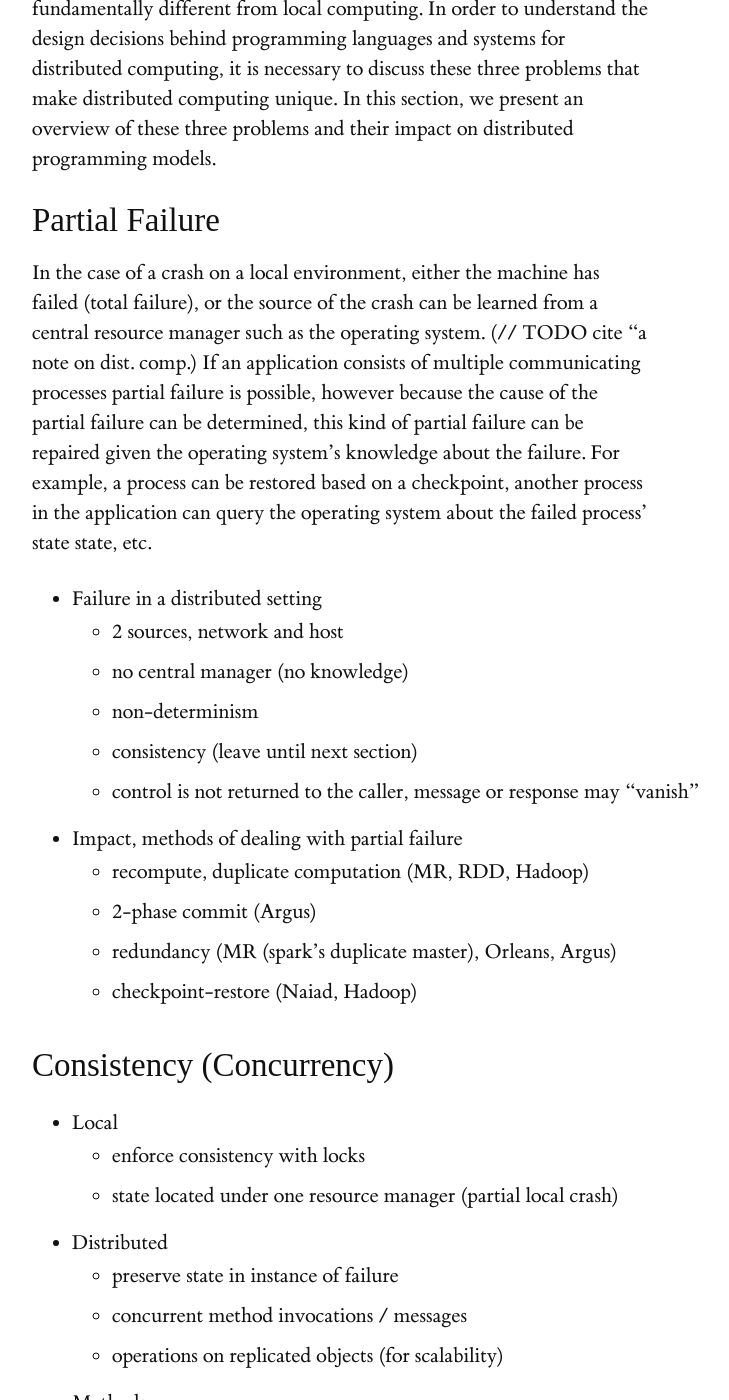
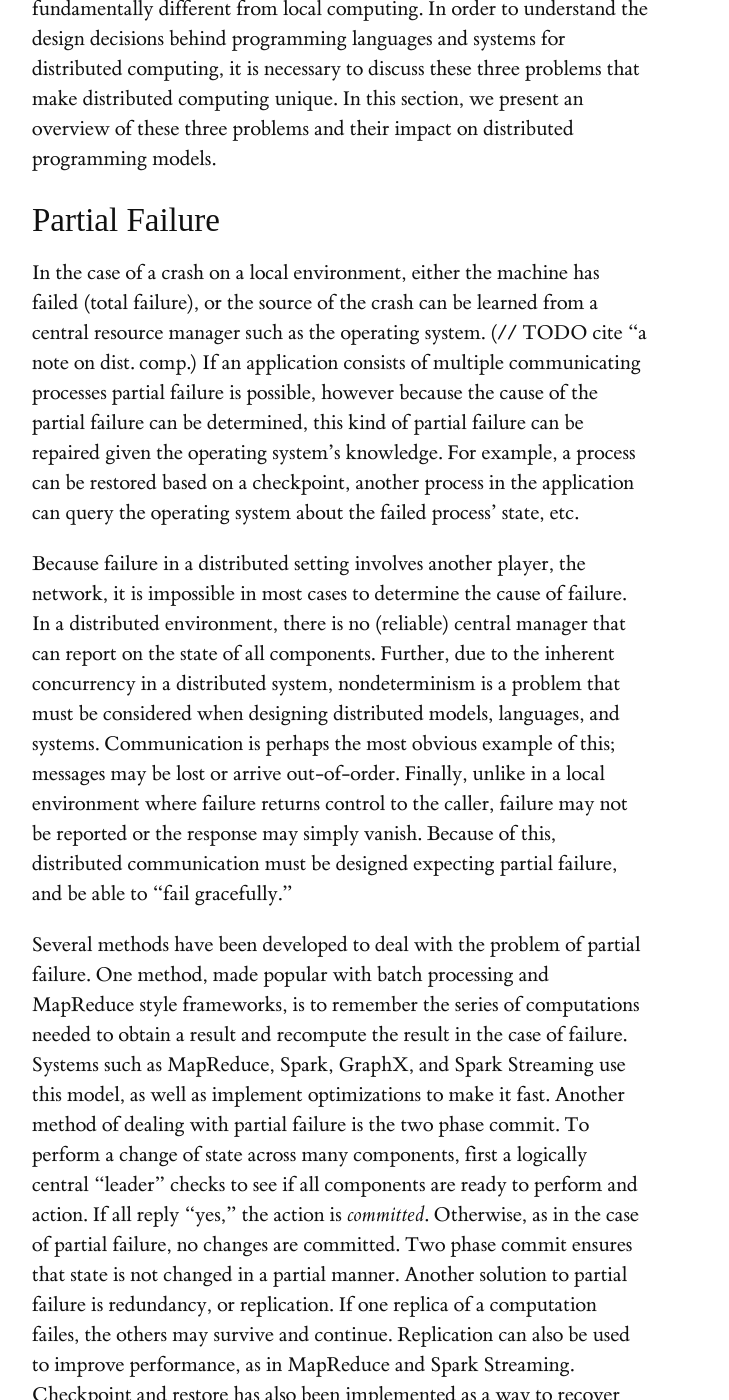
Before and after one commit to heathermiller/dist-prog-book, a Jekyll site: the page built from chapter/4/dist-langs.md, in a window 1280 px wide and 1400 px high, scrolled down 526 px. Shown: the whole window, without its empty margins (128-857 px from the left). Built offline with Jekyll 4.4.1, drawn with Linux system fonts in a browser that asks for light colours; some web fonts are replaced; some of the changed text lies outside the part shown.

Commit message:
partial failure

```diff
--- a/chapter/4/dist-langs.md
+++ b/chapter/4/dist-langs.md
@@ -14,21 +14,31 @@ In this section, we present an overview of these three problems and their impact
 ### Partial Failure
 
 In the case of a crash on a local environment, either the machine has failed (total failure), or the source of the crash can be learned from a central resource manager such as the operating system. (// TODO cite "a note on dist. comp.)
-If an application consists of multiple communicating processes partial failure is possible, however because the cause of the partial failure can be determined, this kind of partial failure can be repaired given the operating system's knowledge about the failure.
-For example, a process can be restored based on a checkpoint, another process in the application can query the operating system about the failed process' state state, etc.
+If an application consists of multiple communicating processes partial failure is possible, however because the cause of the partial failure can be determined, this kind of partial failure can be repaired given the operating system's knowledge.
+For example, a process can be restored based on a checkpoint, another process in the application can query the operating system about the failed process' state, etc.
 
-* Failure in a distributed setting
-  * 2 sources, network and host
-  * no central manager (no knowledge)
-  * non-determinism
-  * consistency (leave until next section)
-  * control is not returned to the caller, message or response may "vanish"
+Because failure in a distributed setting involves another player, the network, it is impossible in most cases to determine the cause of failure.
+In a distributed environment, there is no (reliable) central manager that can report on the state of all components.
+Further, due to the inherent concurrency in a distributed system, nondeterminism is a problem that must be considered when designing distributed models, languages, and systems.
+Communication is perhaps the most obvious example of this; messages may be lost or arrive out-of-order.
+Finally, unlike in a local environment where failure returns control to the caller, failure may not be reported or the response may simply vanish.
+Because of this, distributed communication must be designed expecting partial failure, and be able to "fail gracefully."
 
-* Impact, methods of dealing with partial failure
-  * recompute, duplicate computation (MR, RDD, Hadoop)
-  * 2-phase commit (Argus)
-  * redundancy (MR (spark's duplicate master), Orleans, Argus)
-  * checkpoint-restore (Naiad, Hadoop)
+Several methods have been developed to deal with the problem of partial failure.
+One method, made popular with batch processing and MapReduce style frameworks, is to remember the series of computations needed to obtain a result and recompute the result in the case of failure.
+Systems such as MapReduce, Spark, GraphX, and Spark Streaming use this model, as well as implement optimizations to make it fast.
+Another method of dealing with partial failure is the two phase commit.
+To perform a change of state across many components, first a logically central "leader" checks to see if all components are ready to perform and action.
+If all reply "yes," the action is *committed*.
+Otherwise, as in the case of partial failure, no changes are committed.
+Two phase commit ensures that state is not changed in a partial manner.
+Another solution to partial failure is redundancy, or replication.
+If one replica of a computation failes, the others may survive and continue.
+Replication can also be used to improve performance, as in MapReduce and Spark Streaming.
+Checkpoint and restore has also been implemented as a way to recover from partial failure.
+By serializing a recent "snapshot" of state to stable storage, recomputing current state is made cheap.
+This is the primary method of partial failure in RDD-based systems.
+In other systems, like Argus, objects are reconstructed from state that is automatically or manually serialized to disk.
 
 ### Consistency (Concurrency)
 
```
